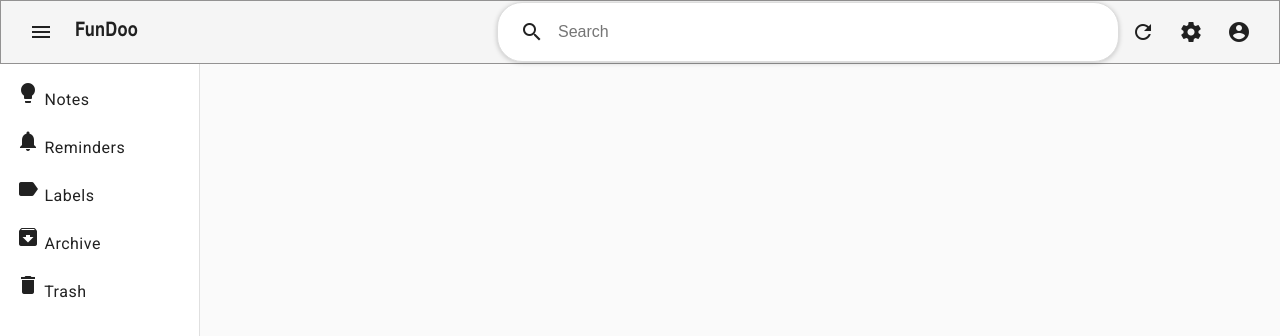
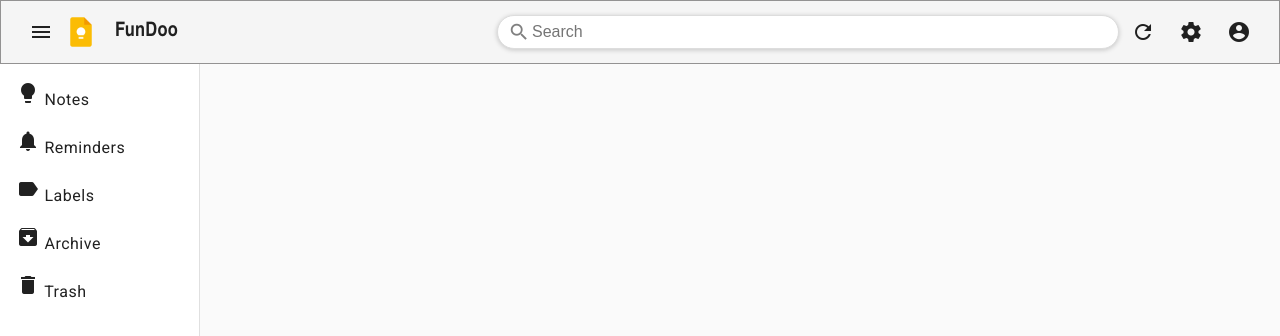
Before and after one commit to Pujaborse13/FundooNoteApp-Frontend, an Angular app: page /dashboard in a window 1280 px wide. Shown: the top 336 px of the page. Built offline with nearby package versions, Linux system fonts and the light colour scheme.

Commit message:
User login , token store on local storage

```diff
--- a/src/app/dashboard/dashboard.component.html
+++ b/src/app/dashboard/dashboard.component.html
@@ -6,32 +6,28 @@
         <mat-icon>menu</mat-icon>
       </button>
 
+      <img src="assets/images/keep.png" alt="logo" class="logo" />
+
       <span class="title">FunDoo</span>
       <span class="spacer"></span>
 
 
-     <div class="search-container">
+     <!-- <div class="search-container">
         <button mat-icon-button aria-label="Search">
         <mat-icon>search</mat-icon>
        </button>
         <input type="text" placeholder="Search" class="search-input" />
-    </div>
-
-
-      <!-- <div class="search-container">
-        <mat-icon class="search-icon">search</mat-icon>
-        <input type="text" placeholder="Search" class="search-input" />
-      </div> -->
+    </div>  -->
 
 
 
-      <!-- google search tab
+      <!-- google search tab  -->
        <link href="https://fonts.googleapis.com/icon?family=Material+Icons" rel="stylesheet">
         <div class="search-container">
         <span class="material-icons search-icon">search</span>
         <input type="text" placeholder="Search" class="search-input" />
         </div>
-      -->
+
 
 
 
--- a/src/app/dashboard/dashboard.component.scss
+++ b/src/app/dashboard/dashboard.component.scss
@@ -64,3 +64,10 @@
     width: 100%;
     background: transparent;
   }
+
+  .logo {
+    height: 32px;
+    width: 32px;
+    margin-right: 8px;
+    vertical-align: middle;
+  }
--- a/src/app/login/login.component.ts
+++ b/src/app/login/login.component.ts
@@ -58,7 +58,7 @@ export class LoginComponent implements OnInit {
               {
                 console.log('Login Success:', result);
 
-                localStorage.setItem('token', result.token);
+                localStorage.setItem('token', result.data);
                 // const token = localStorage.getItem('token');
                 //console.log('Token:',token);
                 //this.router.navigateByUrl('dashboard/login')
```
Also changed, not shown: src/app/services/auth-guard/auth-guard.service.ts (added, +9 -0 lines), 1 other file (tests, documents, lock files or other folders).
